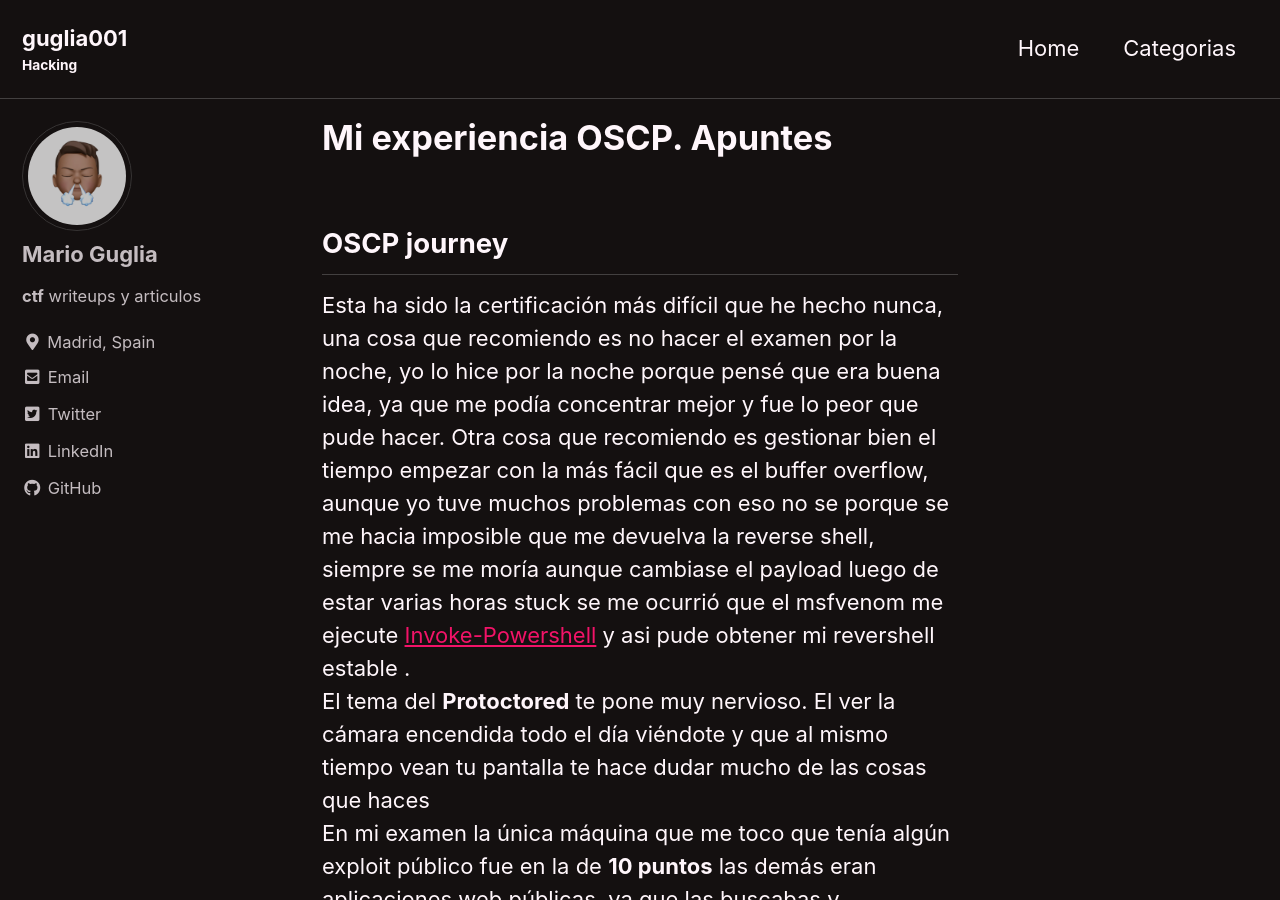
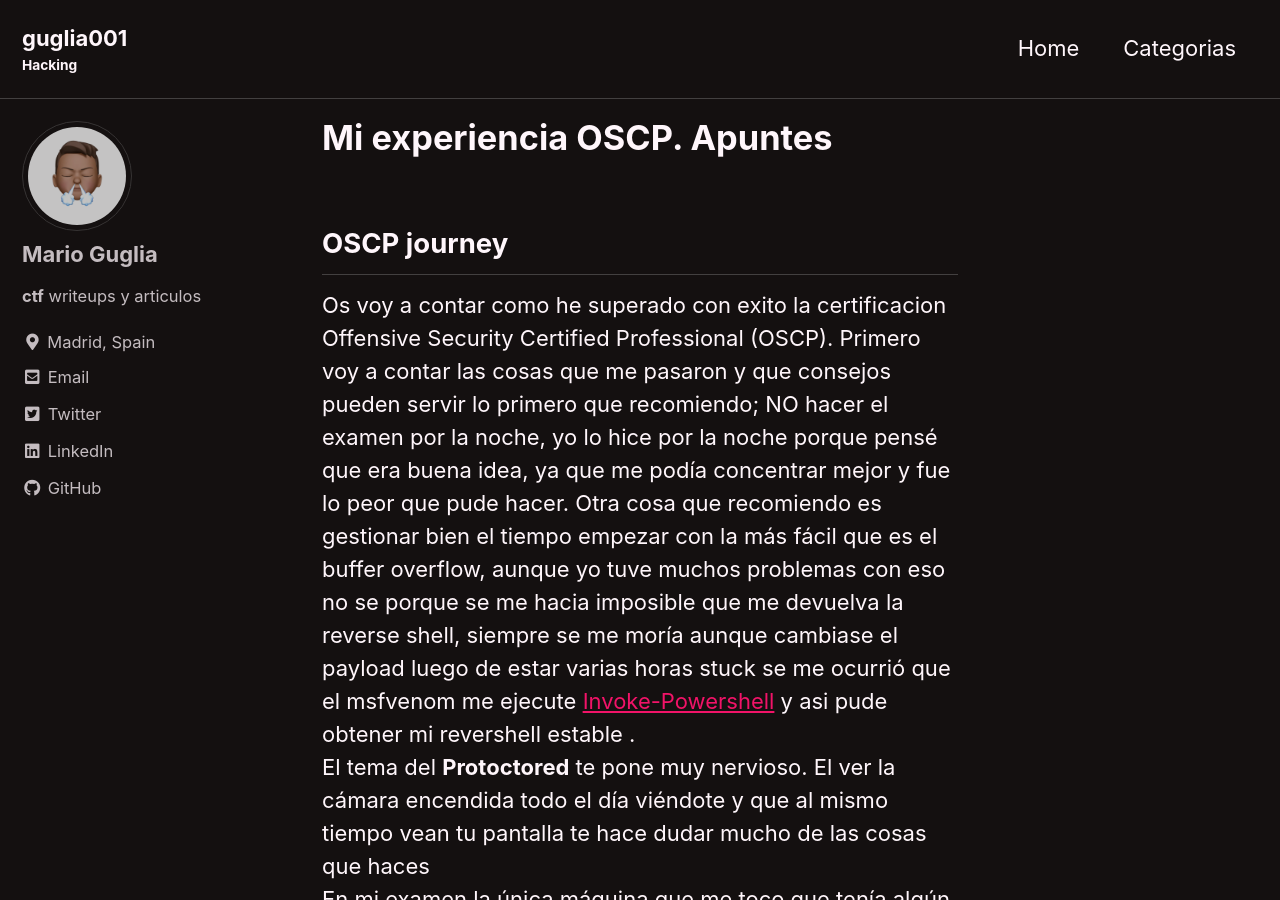
Before and after one commit to guglia001/guglia001.github.io, a Jekyll site: the page built from _posts/2021-04-12-mi-experiencia-oscp.md, in a window 1280 px wide and 900 px high. Built offline with Jekyll 4.4.1, drawn with Linux system fonts in a browser that asks for light colours; cached includes are drawn as plain includes.

Commit message:
Update 2021-04-12-mi-experiencia-oscp.md

```diff
--- a/_posts/2021-04-12-mi-experiencia-oscp.md
+++ b/_posts/2021-04-12-mi-experiencia-oscp.md
@@ -7,7 +7,7 @@ categories: [posts, certs]
 ## OSCP journey
 
 
-Esta ha sido la certificación más difícil que he hecho nunca, una cosa que recomiendo es no hacer el examen por la noche, yo lo hice por la noche porque pensé que era buena idea, ya que me podía concentrar mejor y fue lo peor que pude hacer. Otra cosa que recomiendo es gestionar bien el tiempo empezar con la más fácil que es el buffer overflow, aunque yo tuve muchos problemas con eso no se porque se me hacia imposible que me devuelva la reverse shell, siempre se me moría aunque cambiase el payload luego de estar varias horas stuck se me ocurrió que el msfvenom me ejecute [Invoke-Powershell](https://github.com/samratashok/nishang/blob/master/Shells/Invoke-PowerShellTcp.ps1) y asi pude obtener mi revershell estable .<br>
+Os voy a contar como he superado con exito la certificacion Offensive Security Certified Professional (OSCP). Primero voy a contar las cosas que me pasaron y que consejos pueden servir lo primero que recomiendo; NO hacer el examen por la noche, yo lo hice por la noche porque pensé que era buena idea, ya que me podía concentrar mejor y fue lo peor que pude hacer. Otra cosa que recomiendo es gestionar bien el tiempo empezar con la más fácil que es el buffer overflow, aunque yo tuve muchos problemas con eso no se porque se me hacia imposible que me devuelva la reverse shell, siempre se me moría aunque cambiase el payload luego de estar varias horas stuck se me ocurrió que el msfvenom me ejecute [Invoke-Powershell](https://github.com/samratashok/nishang/blob/master/Shells/Invoke-PowerShellTcp.ps1) y asi pude obtener mi revershell estable .<br>
 El tema del **Protoctored** te pone muy nervioso. El ver la cámara encendida todo el día viéndote y que al mismo tiempo vean tu pantalla te hace dudar mucho de las cosas que haces <br>
 En mi examen la única máquina que me toco que tenía algún exploit público fue en la de **10 puntos** las demás eran aplicaciones web públicas, ya que las buscabas y encontrabas el código fuente, pero no existían exploits conocidos, tenías que literalmente encontrar un **0 day** luego en la máquina de **25 puntos** la única forma para hacer root no estaba documentado en ningún sitio así que tienes que tener pensamiento lateral para lograrlo exitosamente  <br>
 Otra cosa que recomiendo mucho es no tirar la toalla, ya que cuando solo me faltaba una hora para terminar el examen y solo tenía 60 puntos se me ocurrió intentar de nuevo un attack vector y esta vez si funciono
```
